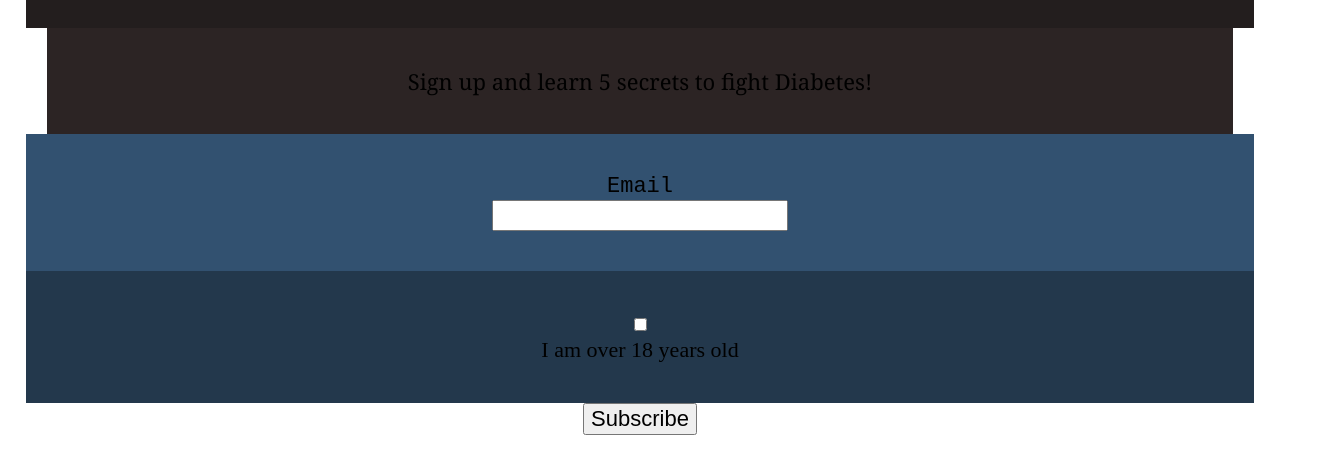
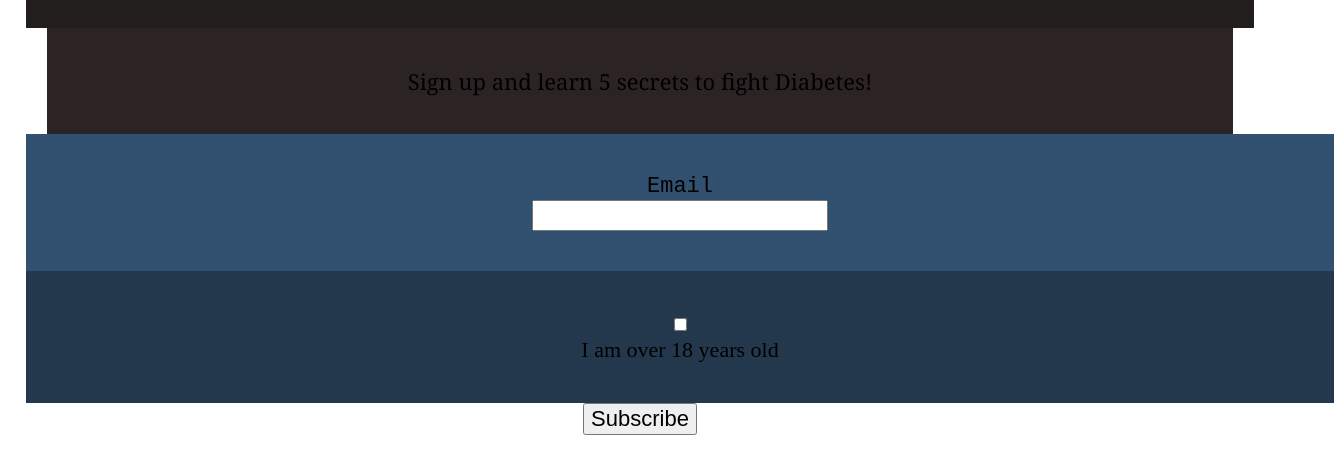
Before and after one commit to AAlag07/362-Lab3, a plain HTML site: page index.html in a window 1280 px wide. Shown: the part 104-578 px from the top of the page, 1334 px wide, since content can reach past the window. Drawn offline with nearby package versions, Linux system fonts and the light colour scheme.

Commit message:
Update screen.css

```diff
--- a/css/screen.css
+++ b/css/screen.css
@@ -226,17 +226,16 @@ p {
 }
 
 #input-email {
-   margin: auto;
    display: block;
    text-align: center;
+   width: 100%;
    padding: 40px;
    background-color:#325170;
    font-family: 'Courier New', Monospace;
 }
 
 #input-age-verification {
-   margin: auto;
-   width: 100;
+   width: 100%;
    display: block;
    text-align: center;
    padding: 40px;
@@ -245,7 +244,7 @@ p {
 }
 
 #input-sumbit {
-   margin: auto;
+   width: 100%;
    display: block;
    text-align: center;
    padding: 40px;
```
